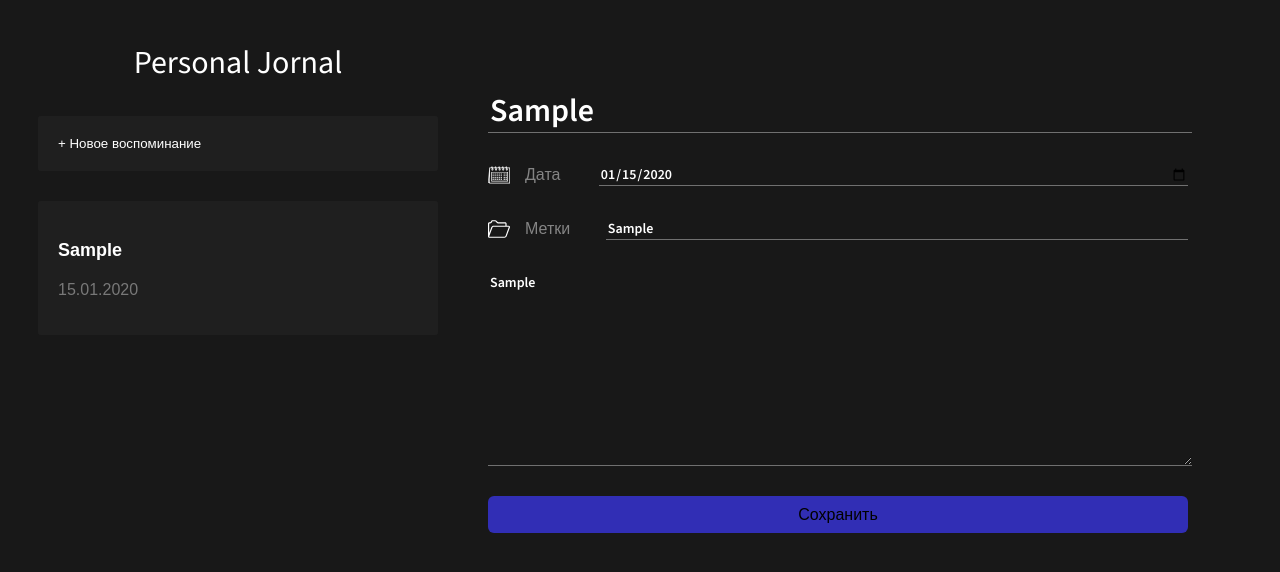
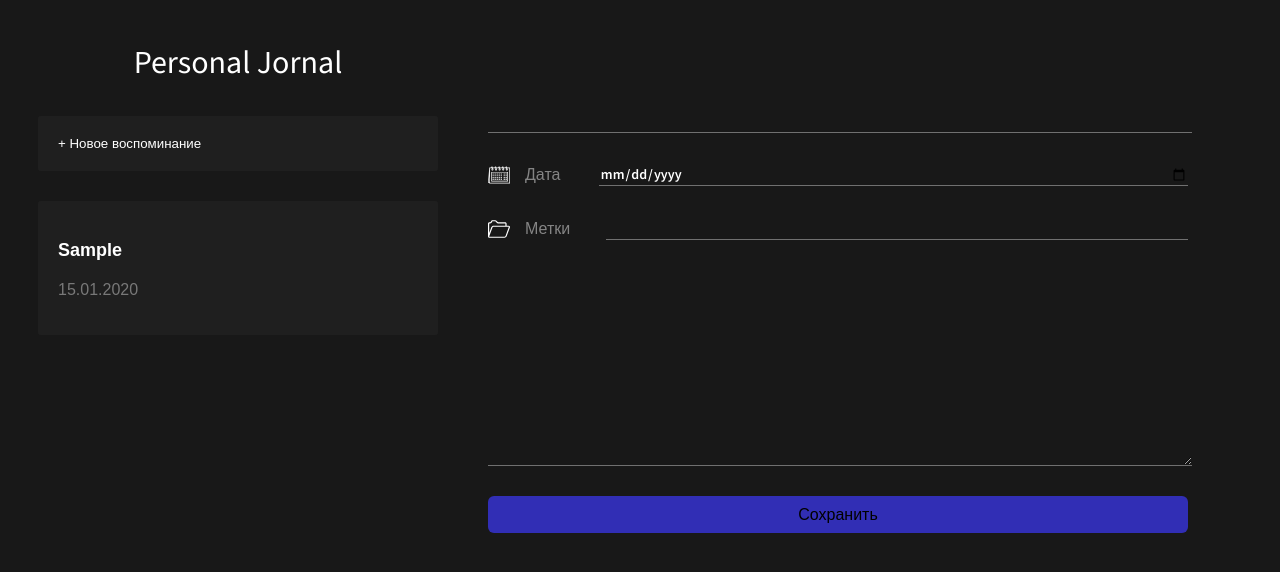
Before and after one commit to serg310583/project-react, a React (Vite) app: page / in a window 1280 px wide. Both pictures are taken after typing "Sample", "2020-01-15", "Sample", "Sample" into the empty fields and a click on the button "Сохранить". Shown: the top 572 px of the page. Built offline with nearby package versions, Linux system fonts and the light colour scheme.

Commit message:
made useReducer for clear form

```diff
--- a/src/components/JornalForm/JornalForm.jsx
+++ b/src/components/JornalForm/JornalForm.jsx
@@ -23,33 +23,35 @@ function JornalForm({ onSubmit }) {
 	useEffect(() => {
 		if(isFormReadyToSubmit) {
 			onSubmit(values);
+			dispatchForm({ type: 'CLEAR' });
 		}
+
 	}, [isFormReadyToSubmit]);
 
+	const onChange = (e) => {
+		dispatchForm({ type: 'SET_VALUE', payload: { [e.target.name]: e.target.value}});
+	};
 	// получение данных из формы
 	const addJornalItem = (e) => {
 		e.preventDefault();
-		const formData = new FormData(e.target);
-		const formProps = Object.fromEntries(formData);
-		dispatchForm({ type: 'SUBMIT', payload: formProps});
-
-
+		dispatchForm({ type: 'SUBMIT' });
 	};
 
 	return (
 
 		<form className={styles['jornal-form']} onSubmit={addJornalItem}>
 			<div>
-				<input type="text" name='title'className={cn(styles['input-title'], {
+				<input type="text" onChange={onChange} value={values.title} name='title'className={cn(styles['input-title'], {
 					[styles['invalid']]:!isValid.title
 				})}/>
 			</div>
+
 			<div className={styles['form-row']} >
 				<label htmlFor="date" className={styles['form-lable']} >
 					<img src="/calendar.svg" alt="Иконка календаря" />
 					<span className={styles['legend-row']}>Дата</span>
 				</label>
-				<input type="date" name='date' id='date' className={cn(styles['input'], {
+				<input type="date" onChange={onChange} value={values.date} name='date' id='date' className={cn(styles['input'], {
 					[styles['invalid']]:!isValid.date})}/>
 			</div>
 
@@ -58,9 +60,10 @@ function JornalForm({ onSubmit }) {
 					<img src="/folder.svg" alt="Иконка папки" />
 					<span className={styles['legend-row']}>Метки</span>
 				</label>
-				<input type="text" name='tag' className={styles['input']} />
+				<input type="text" onChange={onChange} value={values.tag} name='tag' className={styles['input']} />
 			</div>
-			<textarea name="post" id="" cols="30" rows="10" className={cn(styles['input'], {
+
+			<textarea name="post" onChange={onChange} value={values.post} id="" cols="30" rows="10" className={cn(styles['input'], {
 				[styles['invalid']]:!isValid.post
 			})}></textarea>
 			<Button text="Сохранить"/>
--- a/src/components/JornalForm/JornalForm.state.js
+++ b/src/components/JornalForm/JornalForm.state.js
@@ -5,23 +5,32 @@ export const INITIAL_STATE = {
 		date: true
 	},
 	values: {
-		post: undefined,
-		title: undefined,
-		date: undefined
+		post: '',
+		title: '',
+		date: '',
+		tag: ''
 	},
 	isFormReadyToSubmit: false
 };
 export function formReducer(state, action) {
 	switch(action.type) {
+
+	case 'SET_VALUE':
+		return { ...state, values: { ...state.values, ...action.payload }};
+
 	case 'RESET_VALIDITY':
-		return { ...state, isValid: INITIAL_STATE.isValid};
+		return { ...state, isValid: INITIAL_STATE.isValid };
+
+	case 'CLEAR': {
+		return { ... state, values:INITIAL_STATE.values };
+	}
 
 	case 'SUBMIT': {
-		const titleValidity = action.payload.title?.trim().length;
-		const postValidity = action.payload.post?.trim().length;
-		const dateValidity = action.payload.date;
+		const titleValidity = state.values.title?.trim().length;
+		const postValidity = state.values.post?.trim().length;
+		const dateValidity = state.values.date;
 		return {
-			values: action.payload,
+			...state,
 			isValid: {
 				post: postValidity,
 				title: titleValidity,
@@ -31,5 +40,6 @@ export function formReducer(state, action) {
 		};
 
 	}
+
 	}
 }
```
Also changed, not shown: src/components/JournalItem/JournalItem.css (added, +32 -0 lines).
